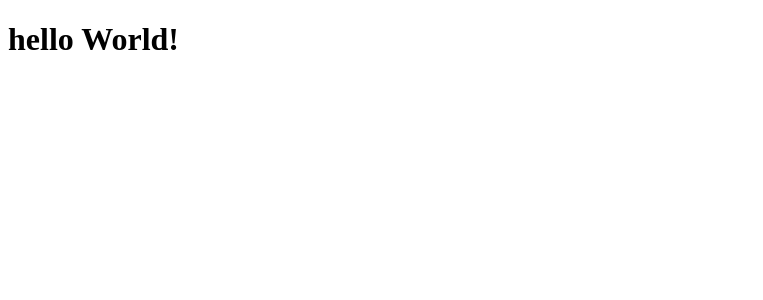
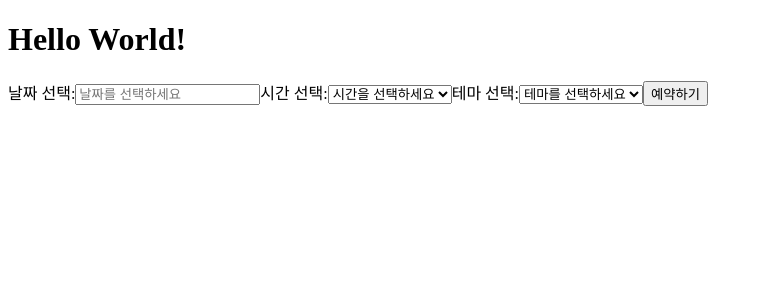
Before and after one commit to pataegonia/samiljul, a React (Vite) app: page / in a window 1280 px wide. Shown: the top 300 px of the page, without its empty margins (0-763 px from the left). Built offline with nearby package versions, Linux system fonts and the light colour scheme.

Commit message:
version2

```diff
--- a/src/components/greeting.jsx
+++ b/src/components/greeting.jsx
@@ -1,5 +1,76 @@
-import React from "react";
+import React, { useEffect, useRef, useState} from "react";
+import flatpickr from "flatpickr";
+import "flatpickr/dist/flatpickr.min.css";
 
 export default function Greeting() {
-  return <h1>hello World!</h1>;
+
+  const dateRef = useRef(null);
+  const [time, setTime] = useState("");
+  const [theme, setTheme] = useState("");
+
+  useEffect(() => {
+    flatpickr(dateRef.current, {
+      minDate: "today",
+      dateFormat: "Y-m-d",
+      locale: "ko",
+    });
+  }, []);
+
+  const handleTimeChange = (event) => {
+    setTime(event.target.value);
+  };
+
+  const handleThemeChange = (event) => {
+    setTheme(event.target.value);
+  };
+
+  const handleReservation = () => {
+    if (!dateRef.current.value || !time || !theme) {
+      alert("모든 옵션을 선택해 주세요.")
+      return;
+    }
+    alert('예약 완료!\n날짜: ${dateRef.current.value}\n시간: ${time}\n테마: ${theme}');
+  };
+
+
+
+
+
+  return (
+    <div>
+      <h1>Hello World!</h1>
+
+      {/* 날짜 선택 */}
+      <label>
+        날짜 선택:
+        <input type="text" ref={dateRef} placeholder="날짜를 선택하세요" />
+      </label>
+
+      {/* 시간 선택 */}
+      <label>
+        시간 선택:
+        <select value={time} onChange={handleTimeChange}>
+          <option value="">시간을 선택하세요</option>
+          <option value="18:00">18:00</option>
+          <option value="19:00">19:00</option>
+          <option value="20:00">20:00</option>
+        </select>
+      </label>
+
+      {/* 테마 선택 */}
+      <label>
+        테마 선택:
+        <select value={theme} onChange={handleThemeChange}>
+          <option value="">테마를 선택하세요</option>
+          <option value="romantic">로맨틱</option>
+          <option value="casual">캐주얼</option>
+          <option value="adventure">모험</option>
+          <option value="gourmet">미식</option>
+        </select>
+      </label>
+
+      {/* 예약 버튼 */}
+      <button onClick={handleReservation}>예약하기</button>
+    </div>
+  );
 }
--- a/src/routes/homs.jsx
+++ b/src/routes/homs.jsx
@@ -3,8 +3,8 @@ import Greeting from "../components/greeting";
 
 export default function Home() {
   return (
-    <>
+    <div>
       <Greeting />
-    </>
+    </div>
   );
 }
```
